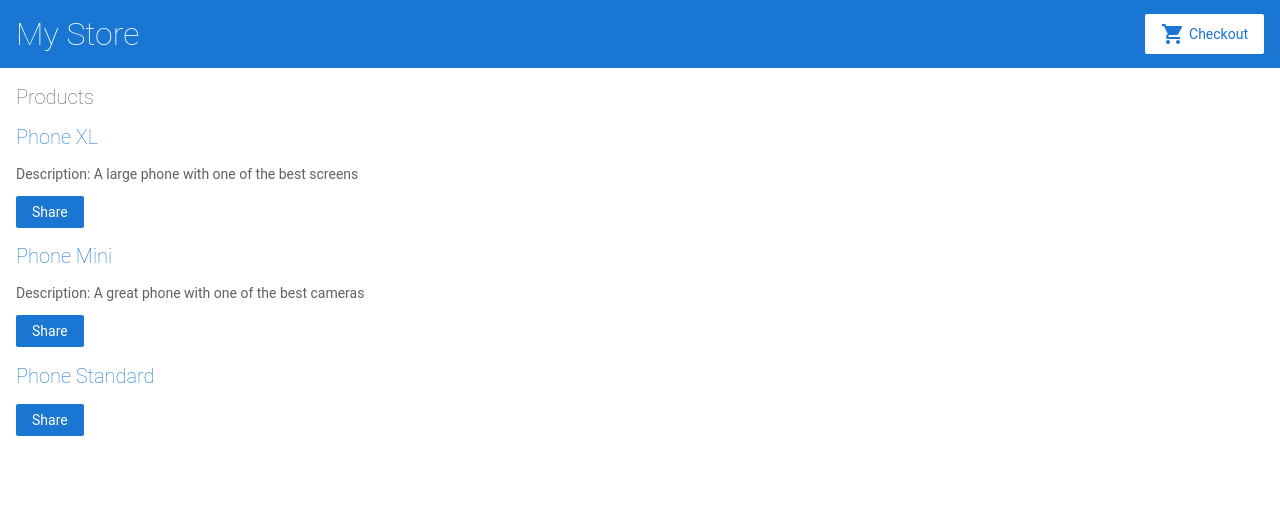
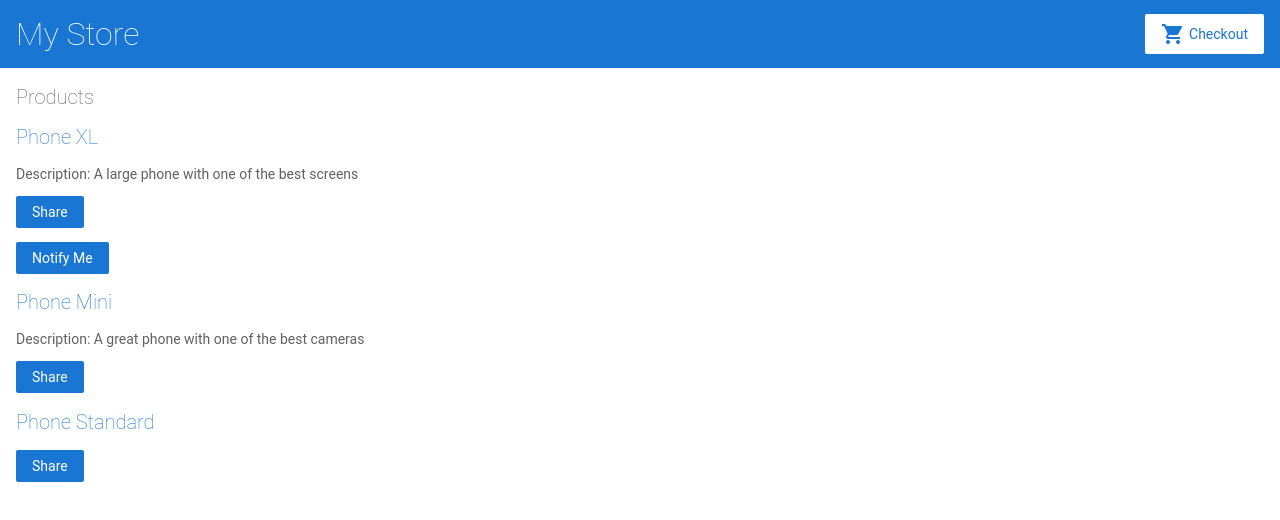
Before and after one commit to emorozovs/angular-first-test, an Angular app: page / in a window 1280 px wide. Shown: the top 520 px of the page. Built offline with nearby package versions, Linux system fonts and the light colour scheme.

Commit message:
2 files modified, 3 added

```diff
--- a/src/app/app.module.ts
+++ b/src/app/app.module.ts
@@ -6,6 +6,7 @@
 import { AppComponent } from './app.component';
 import { TopBarComponent } from './top-bar/top-bar.component';
 import { ProductListComponent } from './product-list/product-list.component';
+import { ProductAlertsComponent } from './product-alerts/product-alerts.component';
 
 @NgModule({
   imports: [
@@ -18,7 +19,8 @@
   declarations: [
     AppComponent,
     TopBarComponent,
-    ProductListComponent
+    ProductListComponent,
+    ProductAlertsComponent
   ],
   bootstrap: [ AppComponent ]
 })
--- /dev/null
+++ b/src/app/product-alerts/product-alerts.component.html
@@ -0,0 +1,3 @@
+<p *ngIf="product.price > 700">
+  <button>Notify Me</button>
+</p>
--- /dev/null
+++ b/src/app/product-alerts/product-alerts.component.ts
@@ -0,0 +1,17 @@
+import { Component, OnInit, Input } from '@angular/core';
+
+@Component({
+  selector: 'app-product-alerts',
+  templateUrl: './product-alerts.component.html',
+  styleUrls: ['./product-alerts.component.css']
+})
+export class ProductAlertsComponent implements OnInit {
+
+  @Input() product;
+
+  constructor() { }
+
+  ngOnInit() {
+  }
+
+}
--- a/src/app/product-list/product-list.component.html
+++ b/src/app/product-list/product-list.component.html
@@ -15,4 +15,7 @@
     Share
   </button>
 
+  <app-product-alerts [product]="product">
+  </app-product-alerts>
+
 </div>
```
Also changed, not shown: src/app/product-alerts/product-alerts.component.css (added).
